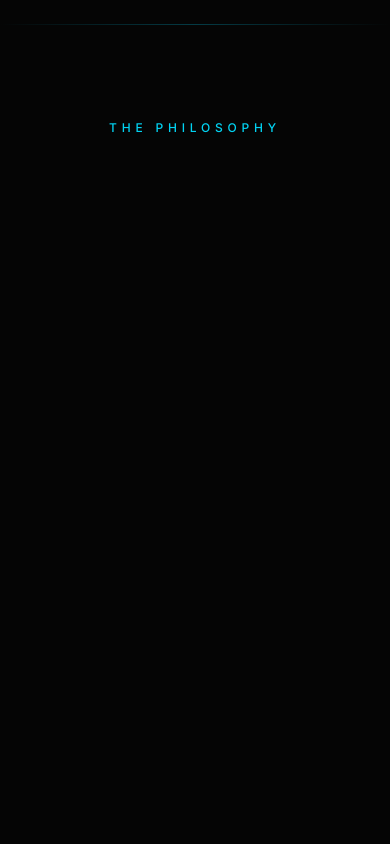
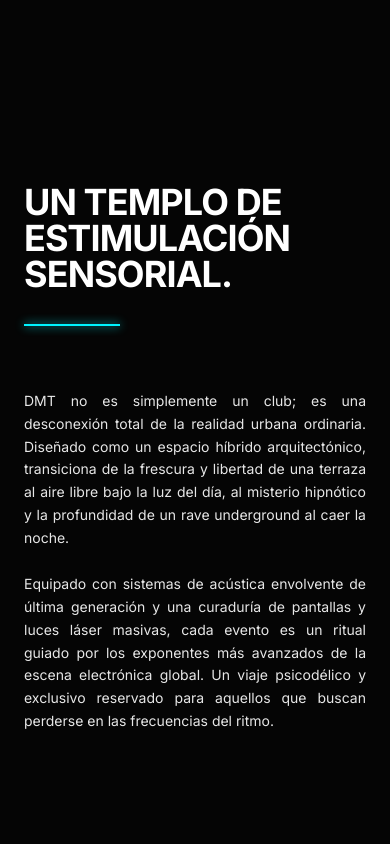
Before and after one commit to JonaCeb/dmt-club-gdl, a Next.js app: page / in a window 390 px wide. Shown: the part 820-1664 px from the top of the page. Built offline with nearby package versions, Linux system fonts and the light colour scheme; grey boxes are pictures that could not be loaded.

Commit message:
Update Experience.tsx

```diff
--- a/components/Experience.tsx
+++ b/components/Experience.tsx
@@ -1,207 +1,53 @@
 "use client";
 
 import { useEffect, useRef } from "react";
+import { useTheme } from "@/context/ThemeContext";
 import { gsap } from "gsap";
 import { ScrollTrigger } from "gsap/ScrollTrigger";
-import { useTheme } from "@/context/ThemeContext";
-import { Sparkles, Music, Eye, Waves } from "lucide-react";
-
-gsap.registerPlugin(ScrollTrigger);
-
-const manifestoItems = [
-  {
-    icon: Sparkles,
-    title: "Sensory Transcendence",
-    description:
-      "Every frequency calibrated, every light sculpted. We engineer moments that dissolve the boundary between listener and sound.",
-  },
-  {
-    icon: Music,
-    title: "Sonic Architecture",
-    description:
-      "From the ethereal melodics of Mathame to the hypnotic depths of Tale Of Us. Our soundscape is a journey through consciousness itself.",
-  },
-  {
-    icon: Eye,
-    title: "Visual Alchemy",
-    description:
-      "Projection mapping that breathes with the bass. LED installations that pulse with your heartbeat. Reality, reimagined.",
-  },
-  {
-    icon: Waves,
-    title: "Collective Resonance",
-    description:
-      "In the darkness, we find connection. In the rhythm, we find unity. DMT is not a club—it's a portal to shared experience.",
-  },
-];
 
 export default function Experience() {
   const { isNight } = useTheme();
-  const sectionRef = useRef<HTMLElement>(null);
-  const titleRef = useRef<HTMLHeadingElement>(null);
-  const itemsRef = useRef<(HTMLDivElement | null)[]>([]);
+  const sectionRef = useRef<HTMLDivElement>(null);
+  const textBlocksRef = useRef<HTMLDivElement>(null);
 
   useEffect(() => {
-    const section = sectionRef.current;
-    const title = titleRef.current;
-    const items = itemsRef.current.filter(Boolean);
+    gsap.registerPlugin(ScrollTrigger);
 
-    if (!section || !title || items.length === 0) return;
-
-    const ctx = gsap.context(() => {
-      gsap.from(title, {
-        scrollTrigger: {
-          trigger: title,
-          start: "top 80%",
-          end: "top 50%",
-          toggleActions: "play none none reverse",
-        },
-        opacity: 0,
-        y: 60,
-        duration: 1.2,
-        ease: "power4.out",
-      });
-
-      items.forEach((item, index) => {
-        if (!item) return;
-
-        gsap.from(item, {
+    if (sectionRef.current && textBlocksRef.current) {
+      gsap.fromTo(
+        textBlocksRef.current.children,
+        { opacity: 0, y: 50 },
+        {
+          opacity: 1,
+          y: 0,
+          duration: 1,
+          stagger: 0.3,
+          ease: "power3.out",
           scrollTrigger: {
-            trigger: item,
-            start: "top 85%",
-            end: "top 55%",
-            toggleActions: "play none none reverse",
+            trigger: sectionRef.current,
+            start: "top 75%",
+            toggleActions: "play none none none",
           },
-          opacity: 0,
-          y: 80,
-          duration: 1,
-          delay: index * 0.15,
-          ease: "power3.out",
-        });
-      });
-    }, section);
-
-    return () => ctx.revert();
+        }
+      );
+    }
   }, []);
 
   return (
-    <section
-      ref={sectionRef}
-      className={`relative py-24 md:py-32 lg:py-40 overflow-hidden transition-colors duration-700 ${
-        isNight ? "bg-dmt-black" : "bg-dmt-light"
-      }`}
-    >
-      <div className="absolute inset-0 pointer-events-none">
-        <div
-          className={`absolute top-0 left-0 w-full h-px transition-colors duration-700 ${
-            isNight
-              ? "bg-gradient-to-r from-transparent via-cyan-500/30 to-transparent"
-              : "bg-gradient-to-r from-transparent via-dmt-gold/30 to-transparent"
-          }`}
-        />
-        <div
-          className={`absolute bottom-0 left-0 w-full h-px transition-colors duration-700 ${
-            isNight
-              ? "bg-gradient-to-r from-transparent via-fuchsia-500/30 to-transparent"
-              : "bg-gradient-to-r from-transparent via-dmt-gold/30 to-transparent"
-          }`}
-        />
+    <section id="experience" ref={sectionRef} className="w-full max-w-7xl mx-auto py-40 px-6 grid grid-cols-1 md:grid-cols-2 gap-16 items-center">
+      <div>
+        <h2 className="font-syne text-4xl md:text-6xl font-bold uppercase tracking-tight mb-8 leading-none">
+          Un templo de estimulación sensorial.
+        </h2>
+        <div className={`w-24 h-[2px] transition-all duration-[1500ms] ${isNight ? "bg-[#00F2FE] shadow-[0_0_10px_#00F2FE]" : "bg-[#D4AF37]"}`} />
       </div>
-
-      <div className="max-w-7xl mx-auto px-6">
-        <div className="text-center mb-20">
-          <span
-            className={`text-xs md:text-sm tracking-[0.4em] uppercase font-medium mb-6 block transition-colors duration-700 ${
-              isNight ? "text-cyan-400" : "text-dmt-gold"
-            }`}
-          >
-            The Philosophy
-          </span>
-
-          <h2
-            ref={titleRef}
-            className={`font-heading text-4xl md:text-5xl lg:text-6xl font-bold max-w-4xl mx-auto leading-tight transition-colors duration-700 ${
-              isNight ? "text-white" : "text-dmt-black"
-            }`}
-          >
-            Where Sound Becomes{" "}
-            <span
-              className={`transition-colors duration-700 ${
-                isNight
-                  ? "bg-gradient-to-r from-cyan-400 to-fuchsia-400 bg-clip-text text-transparent"
-                  : "text-dmt-gold"
-              }`}
-            >
-              Sensation
-            </span>
-          </h2>
-        </div>
-
-        <div className="grid md:grid-cols-2 gap-8 lg:gap-12">
-          {manifestoItems.map((item, index) => {
-            const IconComponent = item.icon;
-            return (
-              <div
-                key={item.title}
-                ref={(el) => {
-                  itemsRef.current[index] = el;
-                }}
-                className={`group relative p-8 md:p-10 rounded-2xl border backdrop-blur-sm transition-all duration-500 ${
-                  isNight
-                    ? "bg-white/[0.02] border-white/10 hover:border-cyan-500/30 hover:bg-white/[0.04]"
-                    : "bg-black/[0.02] border-black/10 hover:border-dmt-gold/30 hover:bg-black/[0.04]"
-                }`}
-              >
-                <div
-                  className={`absolute inset-0 rounded-2xl opacity-0 group-hover:opacity-100 transition-opacity duration-500 pointer-events-none ${
-                    isNight
-                      ? "bg-gradient-to-br from-cyan-500/5 to-fuchsia-500/5"
-                      : "bg-gradient-to-br from-dmt-gold/5 to-amber-500/5"
-                  }`}
-                />
-
-                <div className="relative z-10">
-                  <div
-                    className={`inline-flex items-center justify-center w-14 h-14 rounded-xl mb-6 transition-all duration-500 ${
-                      isNight
-                        ? "bg-gradient-to-br from-cyan-500/20 to-fuchsia-500/20 text-cyan-400 group-hover:from-cyan-500/30 group-hover:to-fuchsia-500/30"
-                        : "bg-dmt-gold/10 text-dmt-gold group-hover:bg-dmt-gold/20"
-                    }`}
-                  >
-                    <IconComponent className="w-6 h-6" />
-                  </div>
-
-                  <h3
-                    className={`font-heading text-xl md:text-2xl font-semibold mb-4 transition-colors duration-700 ${
-                      isNight ? "text-white" : "text-dmt-black"
-                    }`}
-                  >
-                    {item.title}
-                  </h3>
-
-                  <p
-                    className={`text-base md:text-lg leading-relaxed transition-colors duration-700 ${
-                      isNight ? "text-white/60" : "text-dmt-black/60"
-                    }`}
-                  >
-                    {item.description}
-                  </p>
-                </div>
-              </div>
-            );
-          })}
-        </div>
-
-        <div className="mt-20 text-center">
-          <p
-            className={`text-lg md:text-xl italic max-w-3xl mx-auto leading-relaxed transition-colors duration-700 ${
-              isNight ? "text-white/40" : "text-dmt-black/40"
-            }`}
-          >
-            &ldquo;DMT is not merely a venue—it is a dimension. Enter with
-            intention, leave transformed.&rdquo;
-          </p>
-        </div>
+      <div ref={textBlocksRef} className="font-inter space-y-6 text-sm md:text-base opacity-90 leading-relaxed text-justify">
+        <p>
+          DMT no es simplemente un club; es una desconexión total de la realidad urbana ordinaria. Diseñado como un espacio híbrido arquitectónico, transiciona de la frescura y libertad de una terraza al aire libre bajo la luz del día, al misterio hipnótico y la profundidad de un rave underground al caer la noche.
+        </p>
+        <p>
+          Equipado con sistemas de acústica envolvente de última generación y una curaduría de pantallas y luces láser masivas, cada evento es un ritual guiado por los exponentes más avanzados de la escena electrónica global. Un viaje psicodélico y exclusivo reservado para aquellos que buscan perderse en las frecuencias del ritmo.
+        </p>
       </div>
     </section>
   );
```
